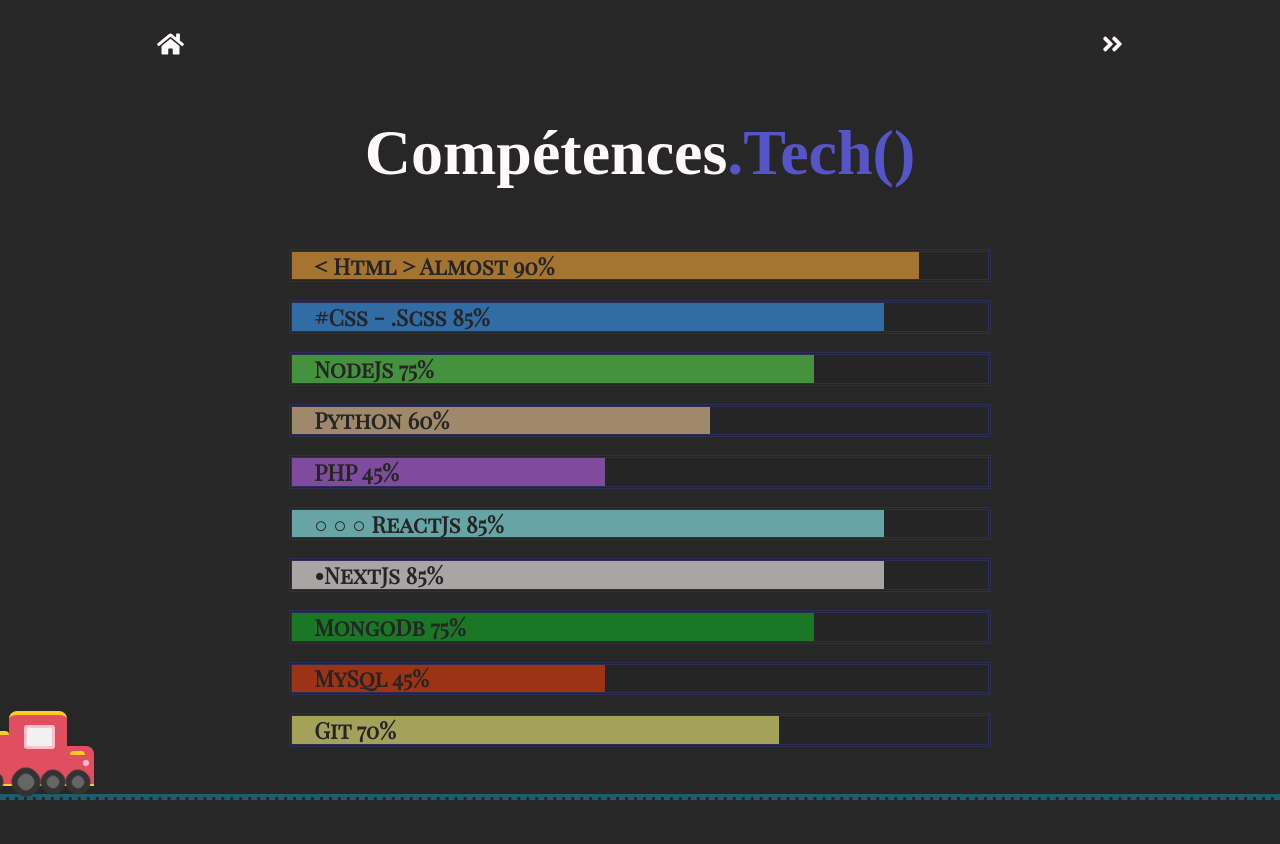
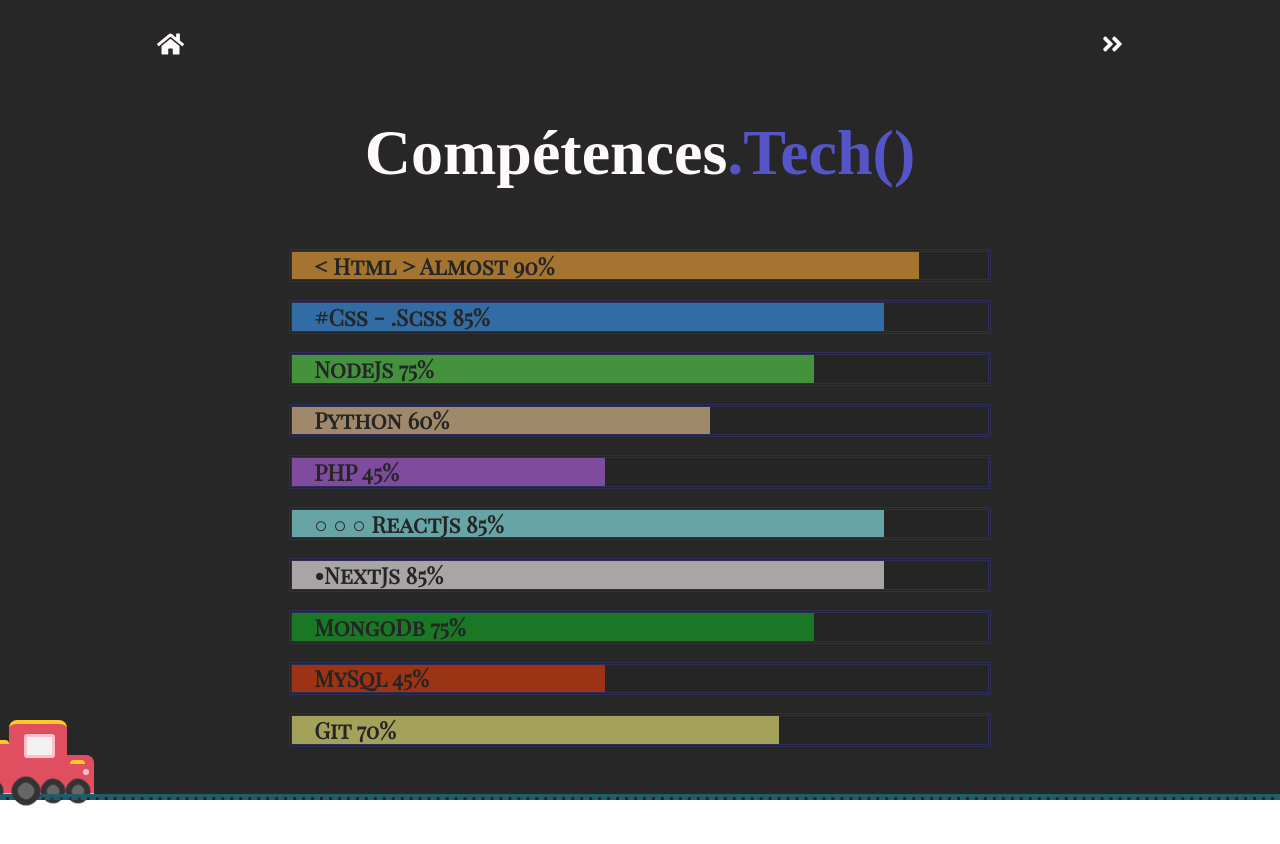
Before and after one commit to OnerBerk/portfolio, a Next.js app in the folder portfolio/: page /competence in a window 1280 px wide. Shown: the top 844 px of the page. After the commit the page ends 817 px from the top, so only its background shows below. Built offline with nearby package versions, Linux system fonts and the light colour scheme; a web font is replaced by a local one.

Commit message:
head , link

```diff
--- a/portfolio/styles/competence.module.scss
+++ b/portfolio/styles/competence.module.scss
@@ -4,7 +4,7 @@
   font-family: 'Elsie', cursive;
   padding: 1em;
   width: 100%;
-  height: 120vh;
+  height: 100vh;
 }
 .compContainer h1{
   font-size: 4em;
--- a/portfolio/styles/locomotive.module.scss
+++ b/portfolio/styles/locomotive.module.scss
@@ -66,9 +66,9 @@
 
 .train {
   position: absolute;
-  bottom: 10px;
+  bottom: 1px;
   width: 310px;
-  z-index: 1;
+  z-index: 10px;
 }
 
 .wagon,
```
